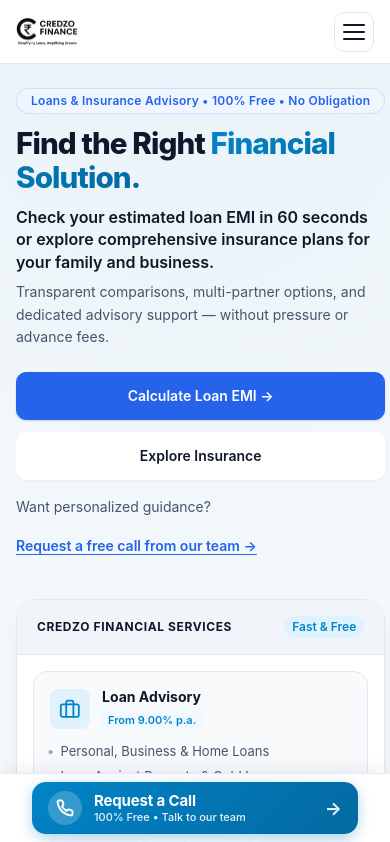
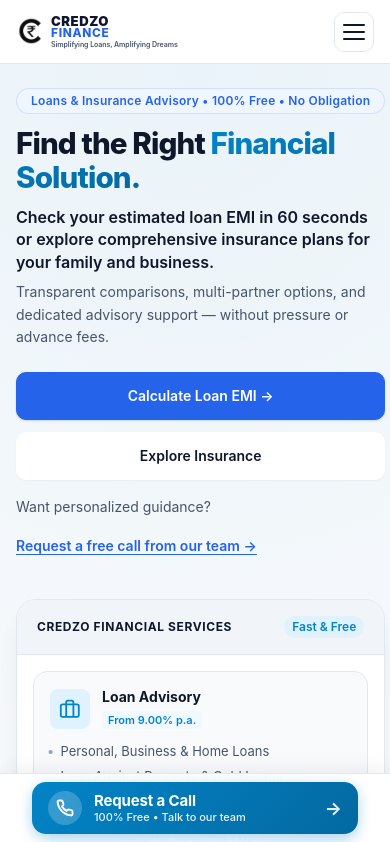
Before and after one commit to ronil1872/credzo, a React (Vite) app: page / in a window 390 px wide. Shown: the top 842 px of the page. Built offline with nearby package versions, Linux system fonts and the light colour scheme; no server answers; the database is empty.

Commit message:
Update website header logo with official icon, stacked brand text, and tagline

```diff
--- a/src/layouts/PublicLayout/PublicLayout.css
+++ b/src/layouts/PublicLayout/PublicLayout.css
@@ -25,39 +25,149 @@
   height: 100%;
 }
 
+/* Brand Logo (Image + Stacked Text + Tagline) */
 .public-brand {
   display: flex;
   align-items: center;
   text-decoration: none;
+  color: inherit;
 }
 
-.brand-logo-img {
+.brand-logo-container {
+  display: flex;
+  align-items: center;
+  gap: 10px;
+  text-decoration: none;
+  user-select: none;
+}
+
+.brand-icon-wrapper {
+  display: flex;
+  align-items: center;
+  justify-content: center;
+  flex-shrink: 0;
+}
+
+.brand-icon-img {
+  width: 38px;
   height: 38px;
-  width: auto;
-  max-width: 170px;
   object-fit: contain;
   display: block;
 }
 
-.footer-logo-img {
-  height: 42px;
-  max-width: 190px;
-  background: #ffffff;
-  border-radius: var(--radius-md);
-  padding: 4px 8px;
+.brand-text-wrapper {
+  display: flex;
+  flex-direction: column;
+  justify-content: center;
 }
 
-@media (max-width: 480px) {
-  .brand-logo-img {
-    height: 30px;
-    max-width: 135px;
+.brand-name-stacked {
+  display: flex;
+  flex-direction: column;
+  line-height: 1;
+}
+
+.brand-name-credzo {
+  font-size: 1.05rem; /* ~17px */
+  font-weight: 900;
+  letter-spacing: 0.04em;
+  color: var(--text-primary, #0f172a);
+  text-transform: uppercase;
+  line-height: 0.95;
+}
+
+.brand-name-finance {
+  font-size: 0.95rem; /* ~15px */
+  font-weight: 800;
+  letter-spacing: 0.06em;
+  color: var(--color-primary, #2563eb);
+  text-transform: uppercase;
+  line-height: 0.95;
+  margin-top: 1px;
+}
+
+.brand-tagline {
+  font-size: 0.53rem; /* ~8.5px */
+  font-weight: 600;
+  letter-spacing: -0.01em;
+  color: var(--text-secondary, #475569);
+  margin-top: 3px;
+  white-space: nowrap;
+  line-height: 1;
+}
+
+/* Tablet Responsive */
+@media (max-width: 768px) {
+  .brand-logo-container {
+    gap: 8px;
+  }
+
+  .brand-icon-img {
+    width: 32px;
+    height: 32px;
+  }
+
+  .brand-name-credzo {
+    font-size: 0.92rem;
+  }
+
+  .brand-name-finance {
+    font-size: 0.82rem;
+  }
+
+  .brand-tagline {
+    font-size: 0.48rem;
+    margin-top: 2px;
   }
 }
 
+/* Mobile Screens */
+@media (max-width: 480px) {
+  .brand-logo-container {
+    gap: 7px;
+  }
+
+  .brand-icon-img {
+    width: 28px;
+    height: 28px;
+  }
+
+  .brand-name-credzo {
+    font-size: 0.82rem;
+  }
+
+  .brand-name-finance {
+    font-size: 0.74rem;
+  }
+
+  .brand-tagline {
+    font-size: 0.44rem;
+    margin-top: 2px;
+  }
+}
+
+/* Narrow Mobile Screens (<= 360px) */
 @media (max-width: 360px) {
-  .brand-logo-img {
-    height: 26px;
-    max-width: 120px;
+  .brand-logo-container {
+    gap: 6px;
+  }
+
+  .brand-icon-img {
+    width: 24px;
+    height: 24px;
+  }
+
+  .brand-name-credzo {
+    font-size: 0.76rem;
+  }
+
+  .brand-name-finance {
+    font-size: 0.68rem;
+  }
+
+  .brand-tagline {
+    font-size: 0.40rem;
+    margin-top: 1px;
   }
 }
 
--- a/src/layouts/PublicLayout/PublicLayout.tsx
+++ b/src/layouts/PublicLayout/PublicLayout.tsx
@@ -56,13 +56,24 @@
       <header className="public-header">
         <div className="container public-header-inner">
           <Link to="/" className="public-brand" onClick={closeMobileMenu} aria-label="Credzo Finance Home">
-            <img
-              src="/images/credzo-finance-logo.png"
-              alt="Credzo Finance"
-              className="brand-logo-img"
-              width="160"
-              height="38"
-            />
+            <div className="brand-logo-container">
+              <div className="brand-icon-wrapper">
+                <img
+                  src="/images/credzo-icon.png"
+                  alt="Credzo"
+                  className="brand-icon-img"
+                  width="38"
+                  height="38"
+                />
+              </div>
+              <div className="brand-text-wrapper">
+                <div className="brand-name-stacked">
+                  <span className="brand-name-credzo">CREDZO</span>
+                  <span className="brand-name-finance">FINANCE</span>
+                </div>
+                <span className="brand-tagline">Simplifying Loans, Amplifying Dreams</span>
+              </div>
+            </div>
           </Link>
 
           {/* Desktop Navigation */}
@@ -196,13 +207,24 @@
           <div className="footer-top">
             <div className="footer-brand-col">
               <Link to="/" className="public-brand footer-logo" aria-label="Credzo Finance Home">
-                <img
-                  src="/images/credzo-finance-logo.png"
-                  alt="Credzo Finance"
-                  className="brand-logo-img footer-logo-img"
-                  width="180"
-                  height="42"
-                />
+                <div className="brand-logo-container">
+                  <div className="brand-icon-wrapper">
+                    <img
+                      src="/images/credzo-icon.png"
+                      alt="Credzo"
+                      className="brand-icon-img"
+                      width="38"
+                      height="38"
+                    />
+                  </div>
+                  <div className="brand-text-wrapper">
+                    <div className="brand-name-stacked">
+                      <span className="brand-name-credzo">CREDZO</span>
+                      <span className="brand-name-finance">FINANCE</span>
+                    </div>
+                    <span className="brand-tagline">Simplifying Loans, Amplifying Dreams</span>
+                  </div>
+                </div>
               </Link>
               <p className="footer-tagline">
                 Fast, transparent, illustrative loan estimations &amp; comprehensive insurance facilitation.
```
